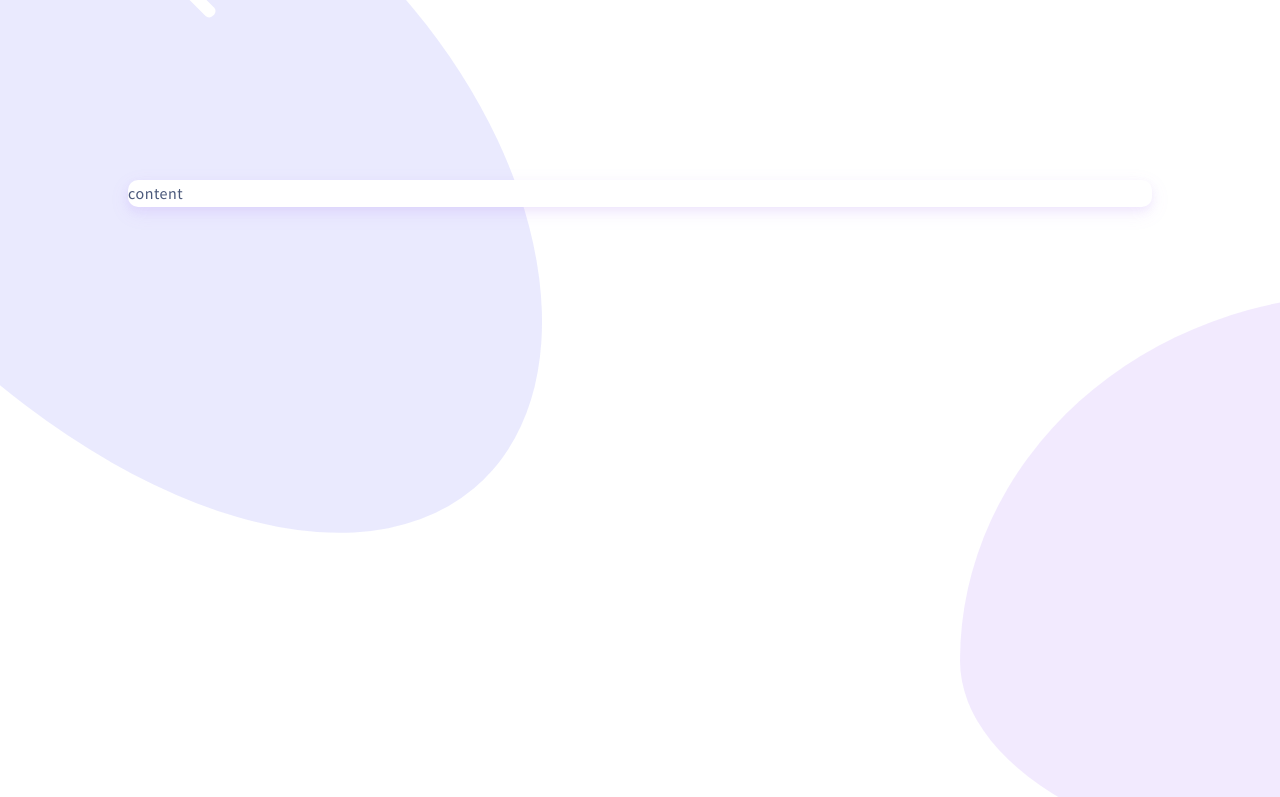
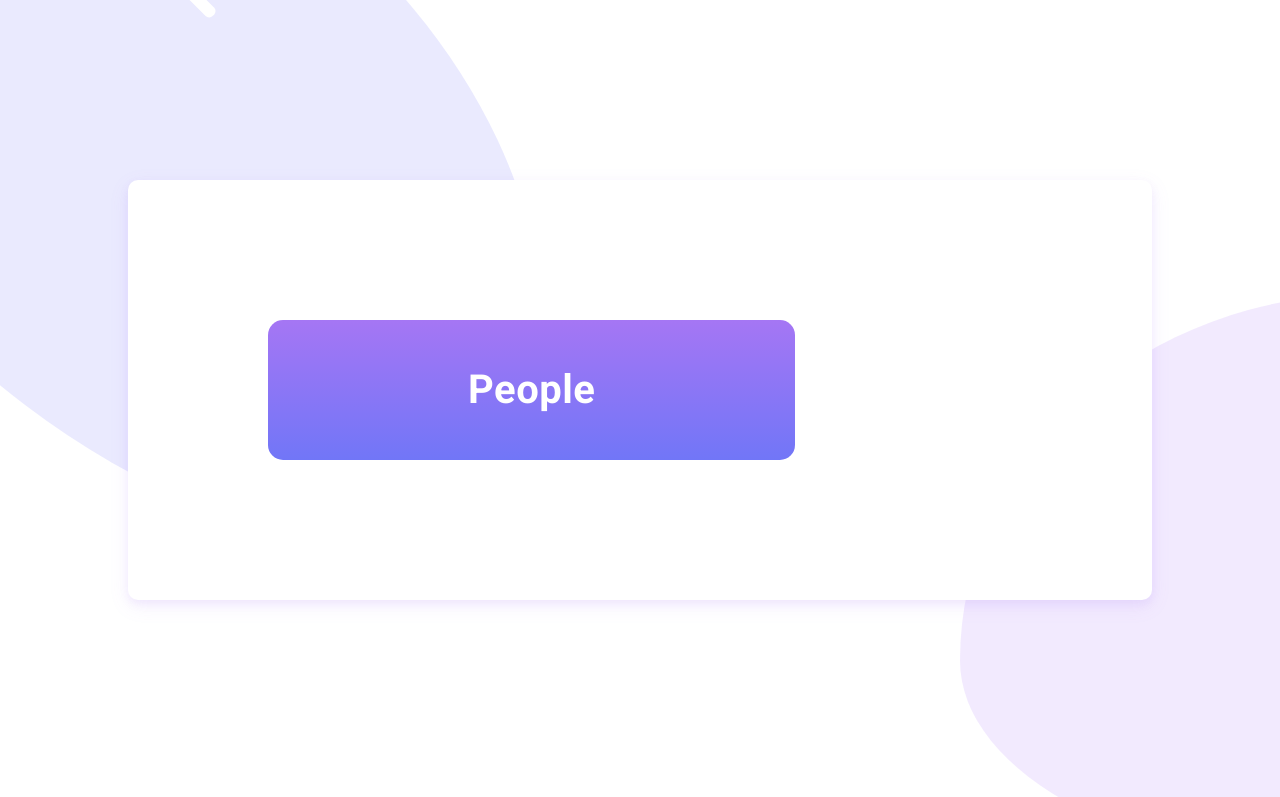
Before and after one commit to Misiek40k/react-hype-view, a React (Create React App) app: page / in a window 1280 px wide. Shown: the part 556-1353 px from the top of the page. Built offline with nearby package versions, Linux system fonts and the light colour scheme.

Commit message:
Add SectionHeader

```diff
--- a/src/components/common/Logo/Logo.module.scss
+++ b/src/components/common/Logo/Logo.module.scss
@@ -19,6 +19,5 @@
     justify-content: center;
     font-family: $font-logo;
     font-size: $base-unit * 1.75;
-    font-weight: $fw-regular;
   }
 }
--- /dev/null
+++ b/src/components/common/SectionHeader/SectionHeader.js
@@ -0,0 +1,9 @@
+import React from 'react';
+
+import styles from './SectionHeader.module.scss';
+
+const SectionHeader = () => (
+  <h1 className={styles.header}>People</h1>
+);
+
+export default SectionHeader;
--- /dev/null
+++ b/src/components/common/SectionHeader/SectionHeader.module.scss
@@ -0,0 +1,13 @@
+@import "../../../styles//settings.scss";
+
+.header {
+  position: relative;
+  display: inline-block;
+  background: linear-gradient(to bottom, $color-primary, $color-secondary);
+  padding: $base-unit * 2.5 $base-unit * 10;
+  border-radius: $base-unit * 0.75;
+  color: $color-light;
+  font-family: $font-header;
+  font-size: $base-unit * 2;
+  line-height: 1;
+}
--- a/src/components/layout/ContentContainer/ContentContainer.js
+++ b/src/components/layout/ContentContainer/ContentContainer.js
@@ -1,12 +1,15 @@
 import React  from 'react';
 
+import SectionHeader from '../../common/SectionHeader/SectionHeader';
+
 import styles from './ContentContainer.module.scss';
+
 
 const ContentContainer = () => {
 
   return (
     <section className={styles.component}>
-      content
+      <SectionHeader/>
     </section>
   );
 };
--- a/src/components/layout/ContentContainer/ContentContainer.module.scss
+++ b/src/components/layout/ContentContainer/ContentContainer.module.scss
@@ -2,6 +2,7 @@
 
 .component {
   margin: 0 auto;
+  padding: $base-unit*7;
   width: 80%;
   background: $color-light;
   max-width: $base-unit * 77;
```
